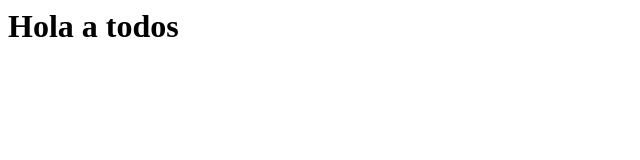
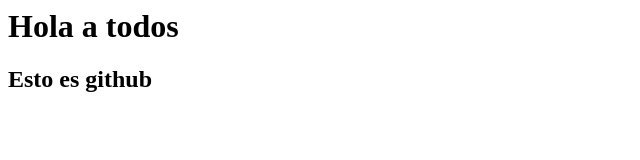
Before and after one commit to guicho0601/Mostrando_github, a plain HTML site: page index.html in a window 1280 px wide. Shown: the whole page, without its empty margins (0-640 px from the left). Drawn offline with Linux system fonts and the light colour scheme.

Commit message:
Actualizando index

```diff
--- a/index.html
+++ b/index.html
@@ -2,5 +2,6 @@
 <head></head>
 <body>
 	<h1>Hola a todos</h1>
+	<h2>Esto es github</h2>
 </body>
 </html>
```
